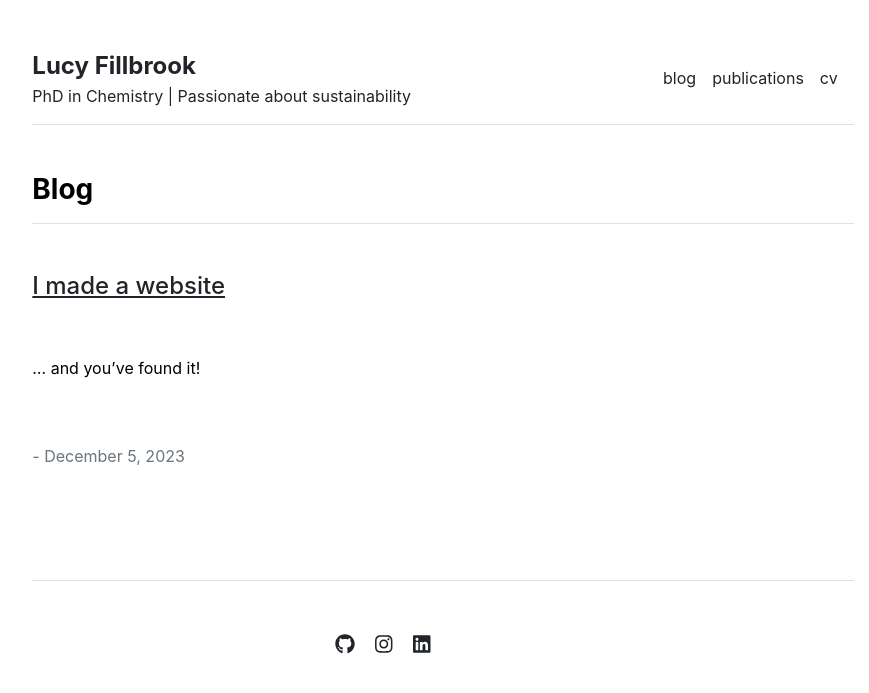
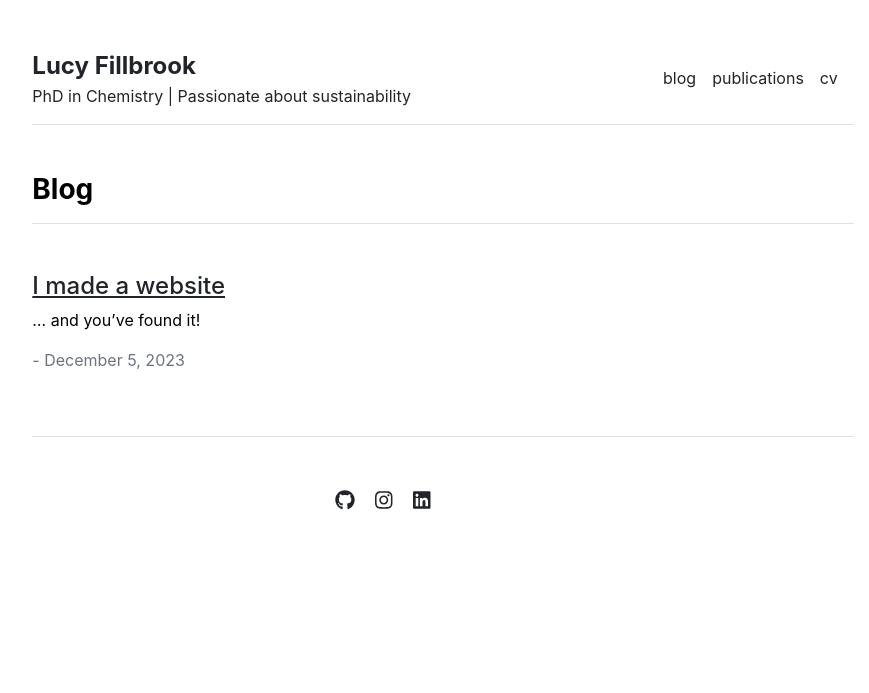
Before and after one commit to lfillbrook/lfillbrook.github.io, a Jekyll site: the page built from blog.md, in a window 1280 px wide. Shown: the top 693 px of the page, without its empty margins (197-1066 px from the left). Built offline with Jekyll 4.4.1, drawn with Linux system fonts in a browser that asks for light colours.

Commit message:
Update blog.html

```diff
--- a/_includes/blog.html
+++ b/_includes/blog.html
@@ -2,7 +2,7 @@
   <div>
     <h3 class="fw-bold border-bottom pb-3 mb-5">Blog</h3>
     {% for post in site.posts %}
-    <div class="row g-5 mb-5">
+    <div class="col-md-12">
       <h4><a href="{{ site.github.url }}/{{ post.url }}">{{ post.title }}</a></h4>
       <p>{{ post.description }}</p>
       <p class="text-muted">- {{ post.date | date: "%B %-d, %Y" }}</p>
```
